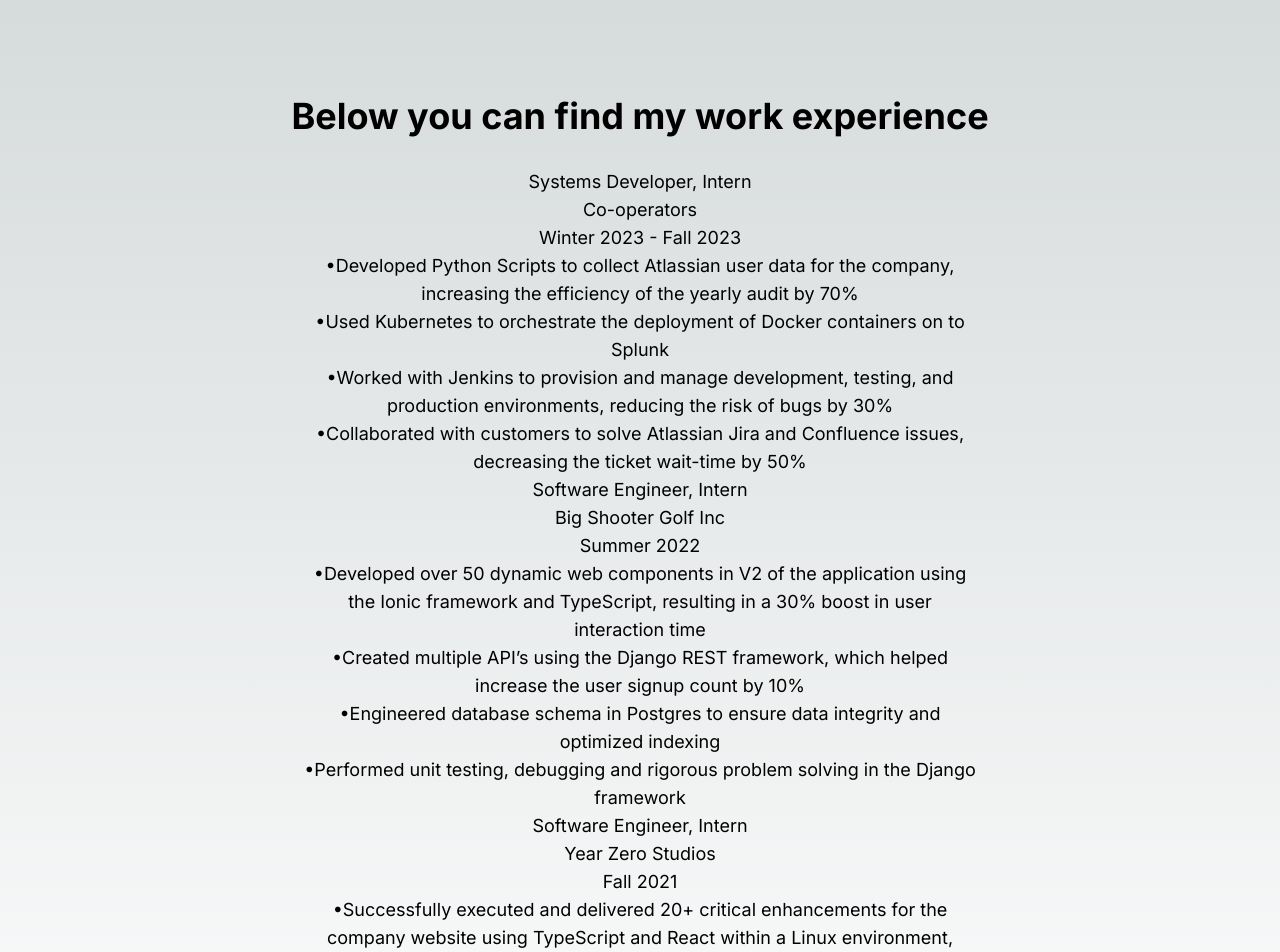
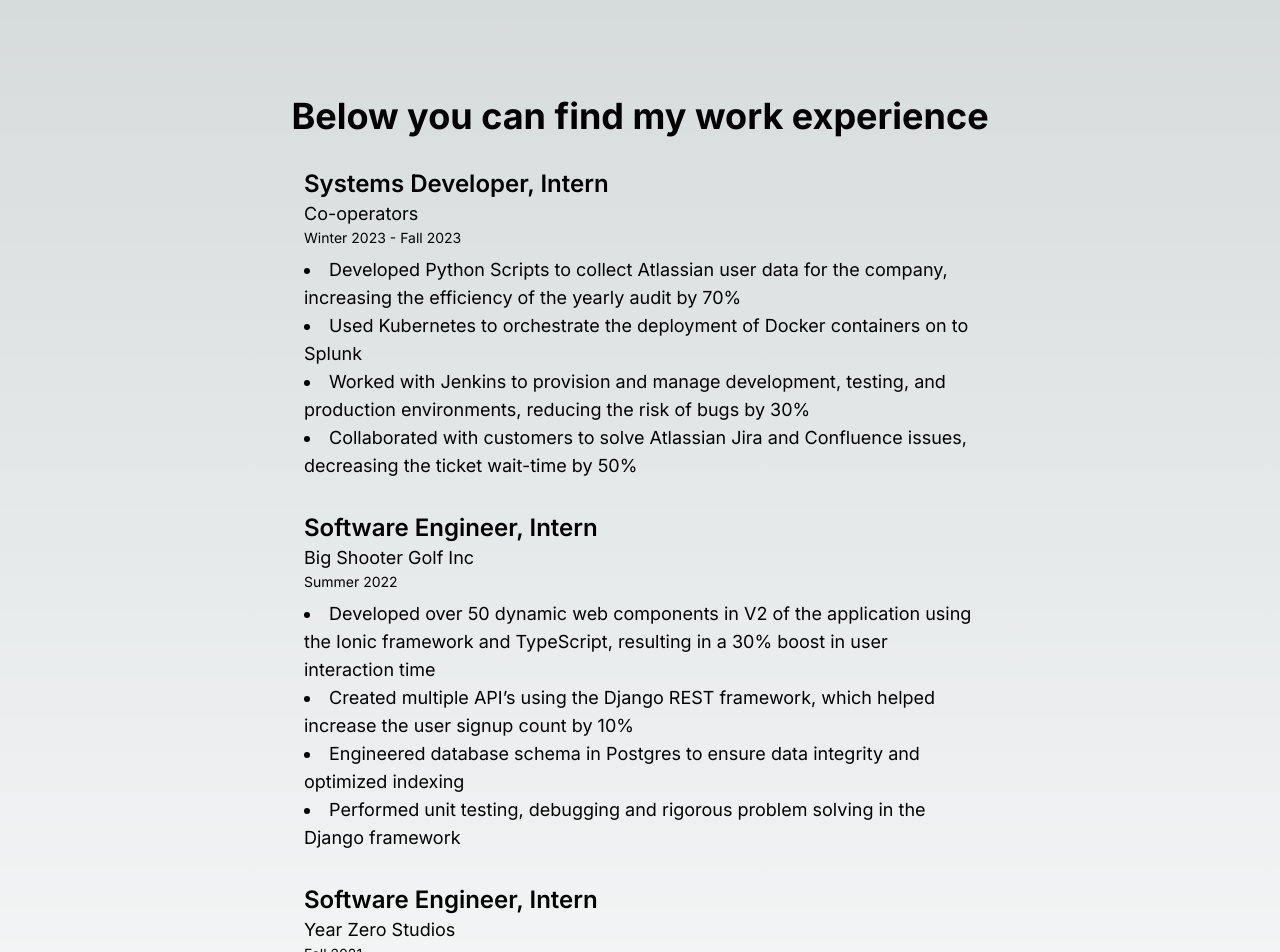
Before and after one commit to philiposa/portfolio, a Next.js app: page /work in a window 1280 px wide. Shown: the top 952 px of the page. Built offline with nearby package versions, Linux system fonts and the light colour scheme.

Commit message:
added components directory, and added jobexperience company and added it to work experience page

```diff
--- /dev/null
+++ b/src/app/components/JobExperience.tsx
@@ -0,0 +1,25 @@
+interface JobExperienceProps{
+    title: string;
+    company: string;
+    duration: string
+    responsibilities: string[];
+}
+
+export default function JobExperience({title,company,duration,responsibilities}: JobExperienceProps) {
+    return(
+        <div className="mb-8">
+        <h2 className="text-2xl font-semibold">{title}</h2>
+        <h3 className="text-lg">{company}</h3>
+        <p className="text-sm mb-2">{duration}</p>
+        <ul className="list-disc list-inside">
+        {responsibilities.map((responsibility, index) => {
+            return(
+                <li key={index} className="text-lg">
+                    {responsibility}
+                </li>
+            );
+        })}
+        </ul>
+      </div>
+    );
+}
--- a/src/app/work/page.tsx
+++ b/src/app/work/page.tsx
@@ -1,50 +1,44 @@
+import JobExperience from "../components/JobExperience";
+
 export default function Work() {
     return(
         <main className="flex min-h-screen flex-col items-center justify-center p-24">
         <h1 className="text-4xl font-bold mb-8">Below you can find my work experience</h1>
-        <p className = "text-lg text-center max-w-2xl">
-        Systems Developer, Intern
-        <br/>
-        Co-operators
-        <br/>
-        Winter 2023 - Fall 2023
-        <br/>
-        •Developed Python Scripts to collect Atlassian user data for the company, increasing the efficiency of the yearly audit by 70%
-        <br/>
-        •Used Kubernetes to orchestrate the deployment of Docker containers on to Splunk
-        <br/>
-        •Worked with Jenkins to provision and manage development, testing, and production environments, reducing the risk of bugs by 30%
-        <br/>
-        •Collaborated with customers to solve Atlassian Jira and Confluence issues, decreasing the ticket wait-time by 50%
-        <br/>
-        Software Engineer, Intern
-        <br/>
-        Big Shooter Golf Inc
-        <br/>
-        Summer 2022
-        <br/>
-        •Developed over 50 dynamic web components in V2 of the application using the Ionic framework and TypeScript, resulting in a 30% boost in user interaction time
-        <br/>
-        •Created multiple API’s using the Django REST framework, which helped increase the user signup count by 10%
-        <br/>
-        •Engineered database schema in Postgres to ensure data integrity and optimized indexing
-        <br/>
-        •Performed unit testing, debugging and rigorous problem solving in the Django framework
-        <br/>
-        Software Engineer, Intern
-        <br/>
-        Year Zero Studios
-        <br/>
-        Fall 2021
-        <br/>
-        •Successfully executed and delivered 20+ critical enhancements for the company website using TypeScript and React within a Linux environment, addressing key Jira tickets
-        <br/>
-        •Designed multiple pages using CSS and HTML, increasing the total user count by 25%
-        <br/>
-        •Conducted over 40 code review sessions with developers to debug and optimize code
-        <br/>
-        •Collaborated with UX engineers in Figma to design and iterate user interfaces
-        </p>
+        <div className="max-w-2xl">
+        <JobExperience
+        title="Systems Developer, Intern"
+        company="Co-operators"
+        duration="Winter 2023 - Fall 2023"
+        responsibilities={[
+        "Developed Python Scripts to collect Atlassian user data for the company, increasing the efficiency of the yearly audit by 70%",
+        "Used Kubernetes to orchestrate the deployment of Docker containers on to Splunk",
+        "Worked with Jenkins to provision and manage development, testing, and production environments, reducing the risk of bugs by 30%",
+        "Collaborated with customers to solve Atlassian Jira and Confluence issues, decreasing the ticket wait-time by 50%",
+          ]}
+        />
+        <JobExperience
+        title="Software Engineer, Intern"
+        company="Big Shooter Golf Inc"
+        duration="Summer 2022"
+        responsibilities={[
+        "Developed over 50 dynamic web components in V2 of the application using the Ionic framework and TypeScript, resulting in a 30% boost in user interaction time",
+        "Created multiple API’s using the Django REST framework, which helped increase the user signup count by 10%",
+        "Engineered database schema in Postgres to ensure data integrity and optimized indexing",
+        "Performed unit testing, debugging and rigorous problem solving in the Django framework",
+        ]}
+        />
+        <JobExperience
+        title="Software Engineer, Intern"
+        company="Year Zero Studios"
+        duration="Fall 2021"
+        responsibilities={[
+        "Successfully executed and delivered 20+ critical enhancements for the company website using TypeScript and React within a Linux environment, addressing key Jira tickets",
+        "Designed multiple pages using CSS and HTML, increasing the total user count by 25%",
+        "Conducted over 40 code review sessions with developers to debug and optimize code",
+        "Collaborated with UX engineers in Figma to design and iterate user interfaces",
+        ]}
+        />
+        </div>
         </main>
     );
 }
```
